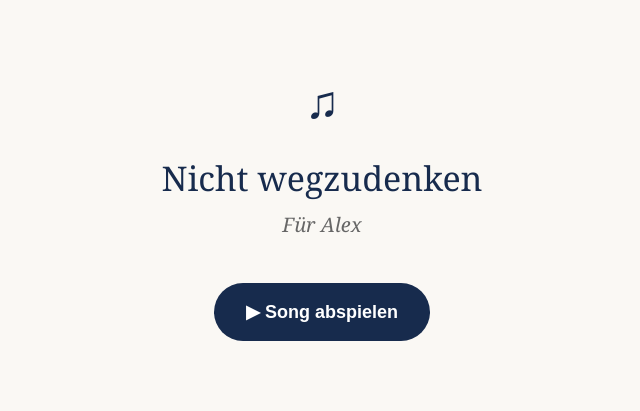
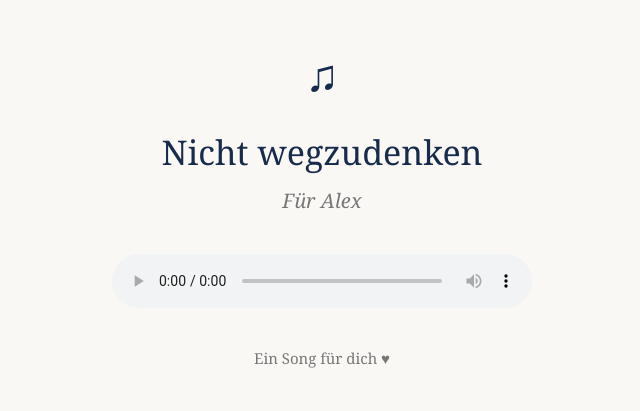
Before and after one commit to bonecollector67/song-fuer-alex, a plain HTML site: page index.html in a window 1280 px wide. Shown: the part 195-606 px from the top of the page, without its empty margins (318-958 px from the left). Drawn offline with Linux system fonts and the light colour scheme.

Commit message:
Update index.html

```diff
--- a/index.html
+++ b/index.html
@@ -24,43 +24,38 @@
     }
 
     .card {
-      padding: 40px 25px;
       width: 100%;
       max-width: 500px;
+      padding: 40px 25px;
     }
 
-    .icon {
-      font-size: 46px;
-      margin-bottom: 24px;
+    .music-icon {
+      font-size: 45px;
+      margin-bottom: 25px;
     }
 
     h1 {
       font-size: 34px;
-      margin: 0 0 10px;
       font-weight: 500;
+      margin: 0 0 12px;
     }
 
     .subtitle {
       font-size: 20px;
       font-style: italic;
-      color: #666;
-      margin-bottom: 45px;
+      color: #777;
+      margin-bottom: 40px;
     }
 
-    .play {
-      display: inline-block;
-      background: #172b4d;
-      color: white;
-      text-decoration: none;
-      padding: 18px 32px;
-      border-radius: 40px;
-      font-family: Arial, sans-serif;
-      font-size: 18px;
-      font-weight: 600;
+    audio {
+      width: 100%;
+      max-width: 420px;
     }
 
-    .play:hover {
-      background: #254a7c;
+    .message {
+      margin-top: 35px;
+      color: #777;
+      font-size: 15px;
     }
   </style>
 </head>
@@ -69,16 +64,20 @@
 
   <div class="card">
 
-    <div class="icon">♫</div>
+    <div class="music-icon">♫</div>
 
     <h1>Nicht wegzudenken</h1>
 
     <div class="subtitle">Für Alex</div>
 
-    <a class="play"
-       href="https://foreversongs.com/de-DE/song/t/23142232f38c70418488514ddfae4dafd005ba554de85e5390bc2487a0427a52?v=remake&utm_source=resend&utm_medium=email&utm_campaign=remake-delivered&utm_content=remakeDeliveredADe">
-       ▶ Song abspielen
-    </a>
+    <audio controls preload="metadata">
+      <source src="https://files.foreversongs.com/remakes/7a1ecb5620fcb7a47d083f5060f8aeef3540135d1a3e781901cb4800da26115a_1795038731089_b96d3cce.mp3" type="audio/mpeg">
+      Dein Browser unterstützt die Audiowiedergabe nicht.
+    </audio>
+
+    <div class="message">
+      Ein Song für dich ♥
+    </div>
 
   </div>
 
```
